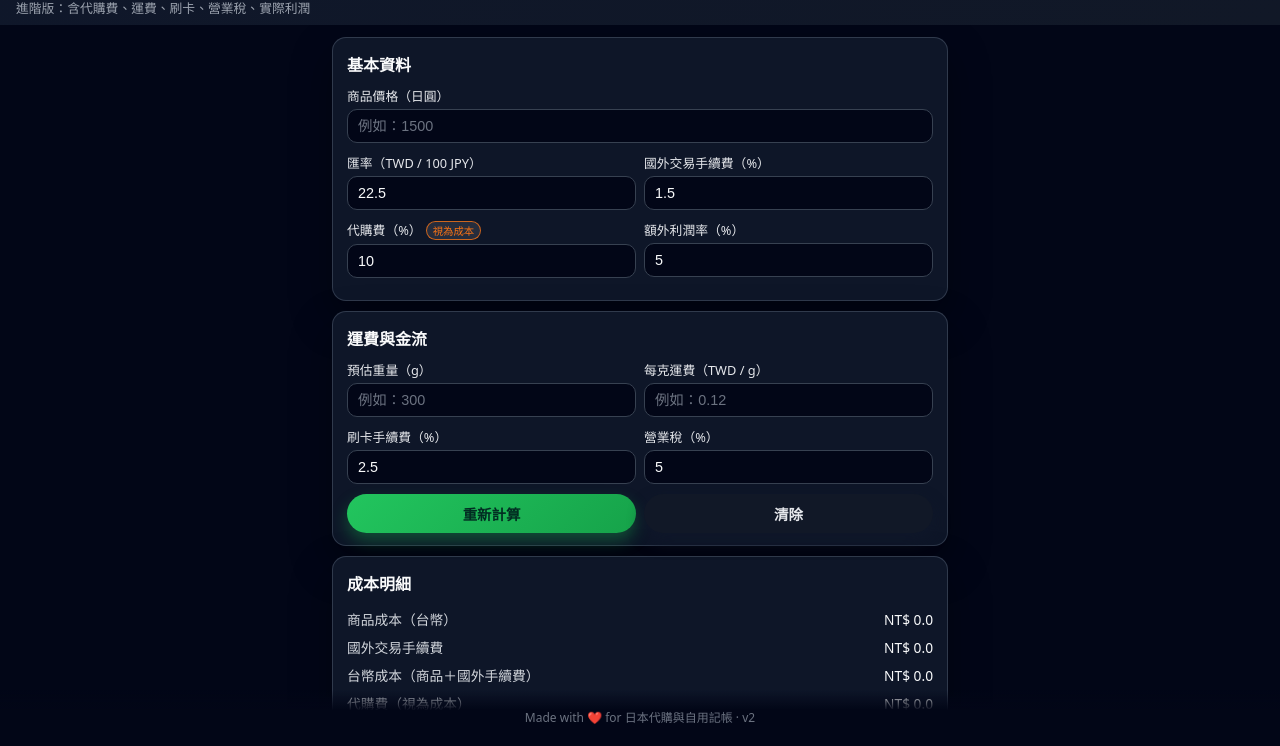
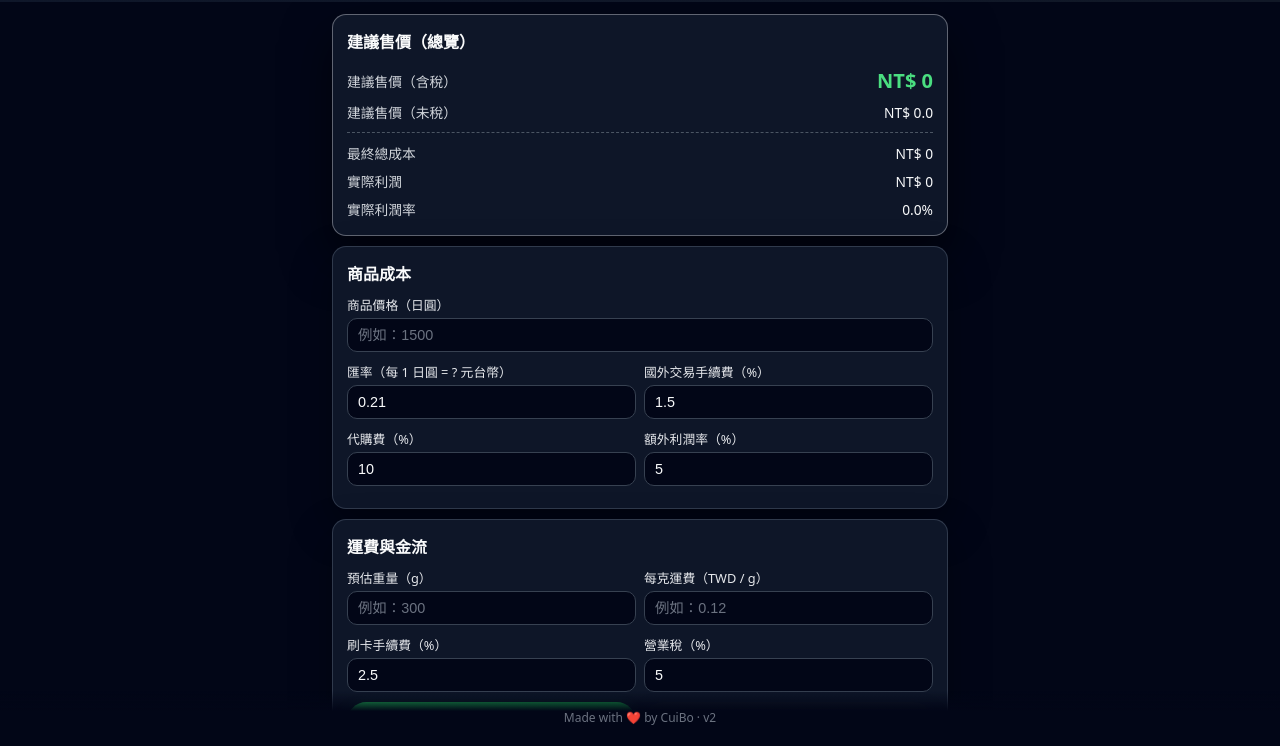
Before and after one commit to qwertyuiop246890-crypto/cuibo-calculator, a plain HTML site: page index.html in a window 1280 px wide. Shown: the part 52-798 px from the top of the page. Drawn offline with Linux system fonts and the light colour scheme.

Commit message:
Add files via upload

```diff
--- a/index.html
+++ b/index.html
@@ -2,9 +2,9 @@
 <html lang="zh-Hant">
 <head>
   <meta charset="UTF-8" />
-  <title>日圓 → 台幣 代購計算機（進階版）</title>
+  <title>CuiBo價格計算機</title>
   <meta name="viewport" content="width=device-width, initial-scale=1.0, viewport-fit=cover" />
-  <meta name="description" content="日本代購專用進階計算機：匯率、代購費、運費、刷卡、營業稅、自動計算總成本與實際利潤。">
+  <meta name="description" content="CuiBo價格計算機：匯率、代購費、運費、刷卡、營業稅，自動計算總成本與實際利潤。">
   <link rel="manifest" href="manifest.json" />
   <meta name="theme-color" content="#111827" />
   <link rel="stylesheet" href="style.css" />
@@ -12,14 +12,40 @@
 <body>
   <header class="app-header">
     <div class="app-title">
-      <h1>🇯🇵 日圓 → 台幣 代購計算機</h1>
-      <p class="subtitle">進階版：含代購費、運費、刷卡、營業稅、實際利潤</p>
+      <h1>CuiBo價格計算機</h1>
     </div>
   </header>
 
   <main class="app-main">
+    <!-- 建議售價總覽 -->
+    <section class="card highlight">
+      <h2>建議售價（總覽）</h2>
+      <div class="result-row main-price">
+        <span>建議售價（含稅）</span>
+        <span id="sFinalPrice">-</span>
+      </div>
+      <div class="result-row">
+        <span>建議售價（未稅）</span>
+        <span id="sNoTax">-</span>
+      </div>
+      <div class="divider"></div>
+      <div class="result-row">
+        <span>最終總成本</span>
+        <span id="sTotalCost">-</span>
+      </div>
+      <div class="result-row">
+        <span>實際利潤</span>
+        <span id="sProfit">-</span>
+      </div>
+      <div class="result-row">
+        <span>實際利潤率</span>
+        <span id="sProfitRate">-</span>
+      </div>
+    </section>
+
+    <!-- 商品成本 -->
     <section class="card">
-      <h2>基本資料</h2>
+      <h2>商品成本</h2>
       <div class="field">
         <label for="priceJpy">商品價格（日圓）</label>
         <input id="priceJpy" type="number" inputmode="decimal" placeholder="例如：1500" />
@@ -27,8 +53,8 @@
 
       <div class="field two-col">
         <div>
-          <label for="rate">匯率（TWD / 100 JPY）</label>
-          <input id="rate" type="number" inputmode="decimal" placeholder="例如：22.5" />
+          <label for="rate">匯率（每 1 日圓 = ? 元台幣）</label>
+          <input id="rate" type="number" inputmode="decimal" step="0.001" placeholder="例如：0.21" />
         </div>
         <div>
           <label for="foreignFee">國外交易手續費（%）</label>
@@ -38,7 +64,7 @@
 
       <div class="field two-col">
         <div>
-          <label for="daigouFee">代購費（%）<span class="tag tag-cost">視為成本</span></label>
+          <label for="daigouFee">代購費（%）</label>
           <input id="daigouFee" type="number" inputmode="decimal" placeholder="例如：10" />
         </div>
         <div>
@@ -48,6 +74,7 @@
       </div>
     </section>
 
+    <!-- 運費與金流 -->
     <section class="card">
       <h2>運費與金流</h2>
       <div class="field two-col">
@@ -78,6 +105,7 @@
       </div>
     </section>
 
+    <!-- 成本明細 -->
     <section class="card">
       <h2>成本明細</h2>
       <div class="result-row">
@@ -93,7 +121,7 @@
         <span id="rBaseCost">-</span>
       </div>
       <div class="result-row">
-        <span>代購費（視為成本）</span>
+        <span>代購費</span>
         <span id="rDaigouCost">-</span>
       </div>
       <div class="result-row">
@@ -117,8 +145,9 @@
       </div>
     </section>
 
+    <!-- 售價與實際利潤（詳細） -->
     <section class="card">
-      <h2>售價與實際利潤</h2>
+      <h2>售價與實際利潤（詳細）</h2>
       <div class="result-row">
         <span>含代購＋利潤售價（未稅未含運）</span>
         <span id="rSellNoShipNoTax">-</span>
@@ -152,14 +181,15 @@
       <h2>備註</h2>
       <ul class="note-list">
         <li>％欄位請直接輸入數字，例如 10% 輸入「10」。</li>
-        <li>代購費在本工具中視為「成本」，方便你計算時間與風險都被涵蓋在總成本內。</li>
+        <li>匯率欄位使用「每 1 日圓等於多少台幣」，例如 0.21。</li>
+        <li>代購費會視為成本計入「最終總成本」。</li>
         <li>實際利潤 = 最終售價（含稅） − 最終總成本。</li>
       </ul>
     </section>
   </main>
 
   <footer class="app-footer">
-    <p>Made with ❤️ for 日本代購與自用記帳 · v2</p>
+    <p>Made with ❤️ by CuiBo · v2</p>
   </footer>
 
   <script src="script.js"></script>
--- a/script.js
+++ b/script.js
@@ -28,7 +28,7 @@ function formatPercent(v) {
 function calc() {
   // inputs
   const priceJpy = parseNumber(document.getElementById('priceJpy').value);
-  const ratePer100 = parseNumber(document.getElementById('rate').value);
+  const rate = parseNumber(document.getElementById('rate').value); // 每 1 日圓 = ? 元台幣
   const foreignFeePct = parsePercent(document.getElementById('foreignFee').value);
   const daigouFeePct = parsePercent(document.getElementById('daigouFee').value);
   const profitRatePct = parsePercent(document.getElementById('profitRate').value);
@@ -36,9 +36,6 @@ function calc() {
   const shipPerGram = parseNumber(document.getElementById('shipPerGram').value);
   const cardFeePct = parsePercent(document.getElementById('cardFee').value);
   const taxRatePct = parsePercent(document.getElementById('taxRate').value);
-
-  // 匯率：使用 TWD / 100 JPY，方便輸入
-  const rate = ratePer100 / 100;
 
   // 商品成本（台幣）
   const itemCostTwd = priceJpy * rate;
@@ -83,7 +80,7 @@ function calc() {
   const realProfit = finalPrice - totalCost;
   const realProfitRate = totalCost > 0 ? realProfit / totalCost : 0;
 
-  // 輸出
+  // 詳細輸出
   document.getElementById('rItemCost').textContent = formatCurrency1(itemCostTwd);
   document.getElementById('rForeignFee').textContent = formatCurrency1(foreignFeeTwd);
   document.getElementById('rBaseCost').textContent = formatCurrency1(baseCostTwd);
@@ -99,6 +96,13 @@ function calc() {
   document.getElementById('rFinalPrice').textContent = formatCurrency(finalPrice);
   document.getElementById('rRealProfit').textContent = formatCurrency(realProfit);
   document.getElementById('rRealProfitRate').textContent = formatPercent(realProfitRate);
+
+  // 總覽卡片輸出
+  document.getElementById('sFinalPrice').textContent = formatCurrency(finalPrice);
+  document.getElementById('sNoTax').textContent = formatCurrency1(sellNoTax);
+  document.getElementById('sTotalCost').textContent = formatCurrency(totalCost);
+  document.getElementById('sProfit').textContent = formatCurrency(realProfit);
+  document.getElementById('sProfitRate').textContent = formatPercent(realProfitRate);
 }
 
 function resetAll() {
@@ -114,7 +118,8 @@ function resetAll() {
     'rItemCost', 'rForeignFee', 'rBaseCost', 'rDaigouCost',
     'rShipCost', 'rCardCost', 'rTaxCost', 'rTotalCost',
     'rSellNoShipNoTax', 'rSellNoTax', 'rAfterCardNoTax',
-    'rFinalPrice', 'rRealProfit', 'rRealProfitRate'
+    'rFinalPrice', 'rRealProfit', 'rRealProfitRate',
+    'sFinalPrice', 'sNoTax', 'sTotalCost', 'sProfit', 'sProfitRate'
   ];
   outIds.forEach(id => {
     document.getElementById(id).textContent = '-';
@@ -123,7 +128,7 @@ function resetAll() {
 
 document.addEventListener('DOMContentLoaded', function () {
   // 預設一些常用值（可依需求調整）
-  document.getElementById('rate').value = '22.5';
+  document.getElementById('rate').value = '0.21';
   document.getElementById('foreignFee').value = '1.5';
   document.getElementById('daigouFee').value = '10';
   document.getElementById('profitRate').value = '5';
--- a/style.css
+++ b/style.css
@@ -29,12 +29,6 @@ body {
   font-size: 1.3rem;
 }
 
-.app-title .subtitle {
-  margin: 4px 0 0;
-  font-size: 0.8rem;
-  color: #9ca3af;
-}
-
 .app-main {
   padding: 8px 12px 80px;
   max-width: 640px;
@@ -58,6 +52,11 @@ body {
   margin: 0 0 10px;
   font-size: 1rem;
   color: #f9fafb;
+}
+
+.card.highlight {
+  border-color: rgba(248, 250, 252, 0.35);
+  box-shadow: 0 22px 48px rgba(0, 0, 0, 0.55);
 }
 
 .field {
@@ -147,6 +146,12 @@ button:active {
   color: #f9fafb;
 }
 
+.main-price span:last-child {
+  font-size: 1.25rem;
+  font-weight: 700;
+  color: #4ade80;
+}
+
 .total-strong {
   margin-top: 4px;
   padding-top: 6px;
@@ -178,21 +183,6 @@ button:active {
   margin-bottom: 2px;
 }
 
-.tag {
-  display: inline-flex;
-  align-items: center;
-  padding: 1px 6px;
-  border-radius: 999px;
-  font-size: 0.65rem;
-  margin-left: 4px;
-}
-
-.tag-cost {
-  background: rgba(248, 250, 252, 0.1);
-  color: #f97316;
-  border: 1px solid rgba(249, 115, 22, 0.8);
-}
-
 .app-footer {
   position: fixed;
   bottom: 0;
--- a/sw.js
+++ b/sw.js
@@ -1,10 +1,12 @@
-const CACHE_NAME = 'jp2twd-pwa-v2';
+const CACHE_NAME = 'cuibo-calc-v3';
 const ASSETS = [
   './',
   './index.html',
   './style.css',
   './script.js',
-  './manifest.json'
+  './manifest.json',
+  './icon-192.png',
+  './icon-512.png'
 ];
 
 self.addEventListener('install', (event) => {
```
Also changed, not shown: icon-192.png (added), icon-512.png (added), manifest.json.
